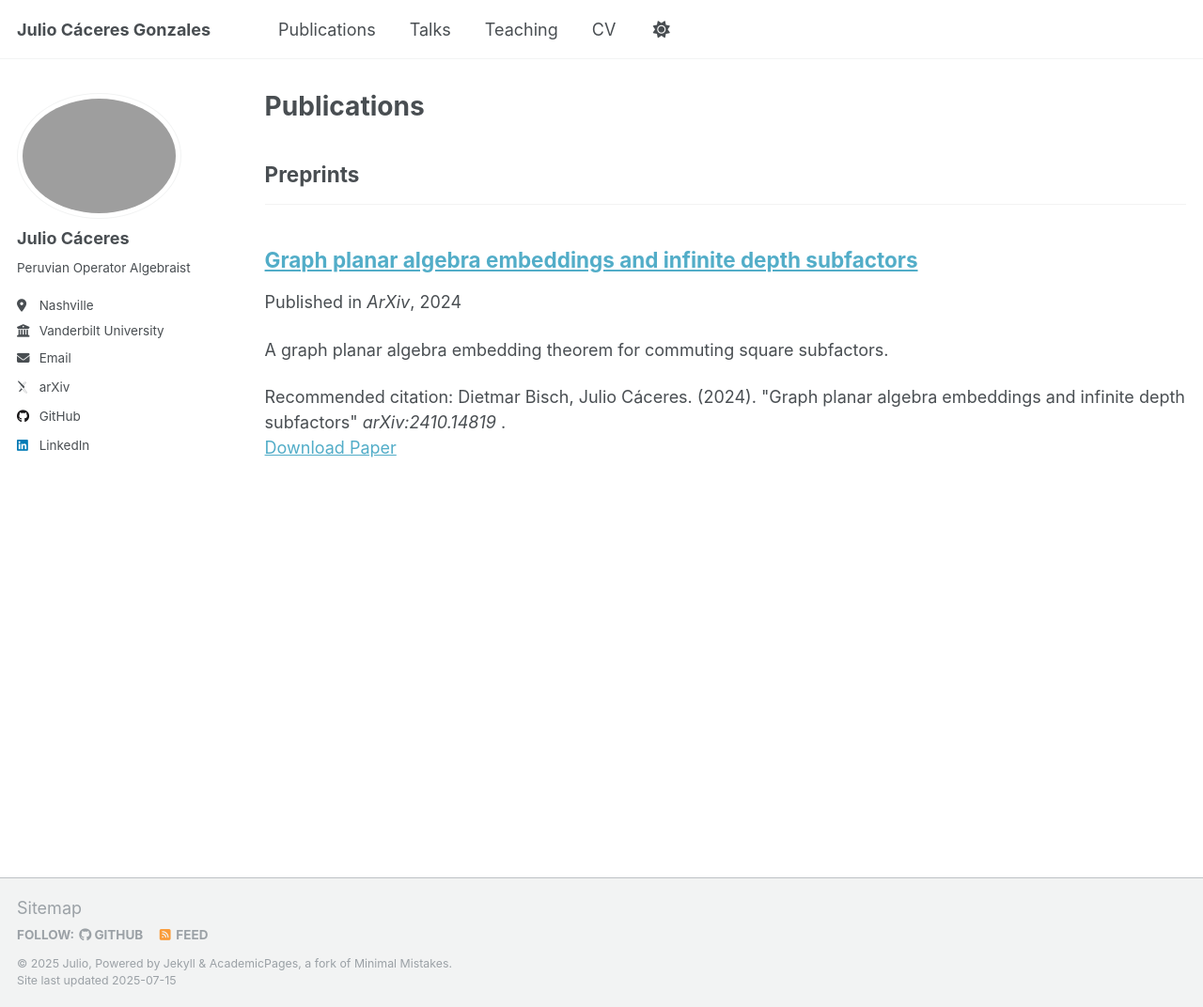
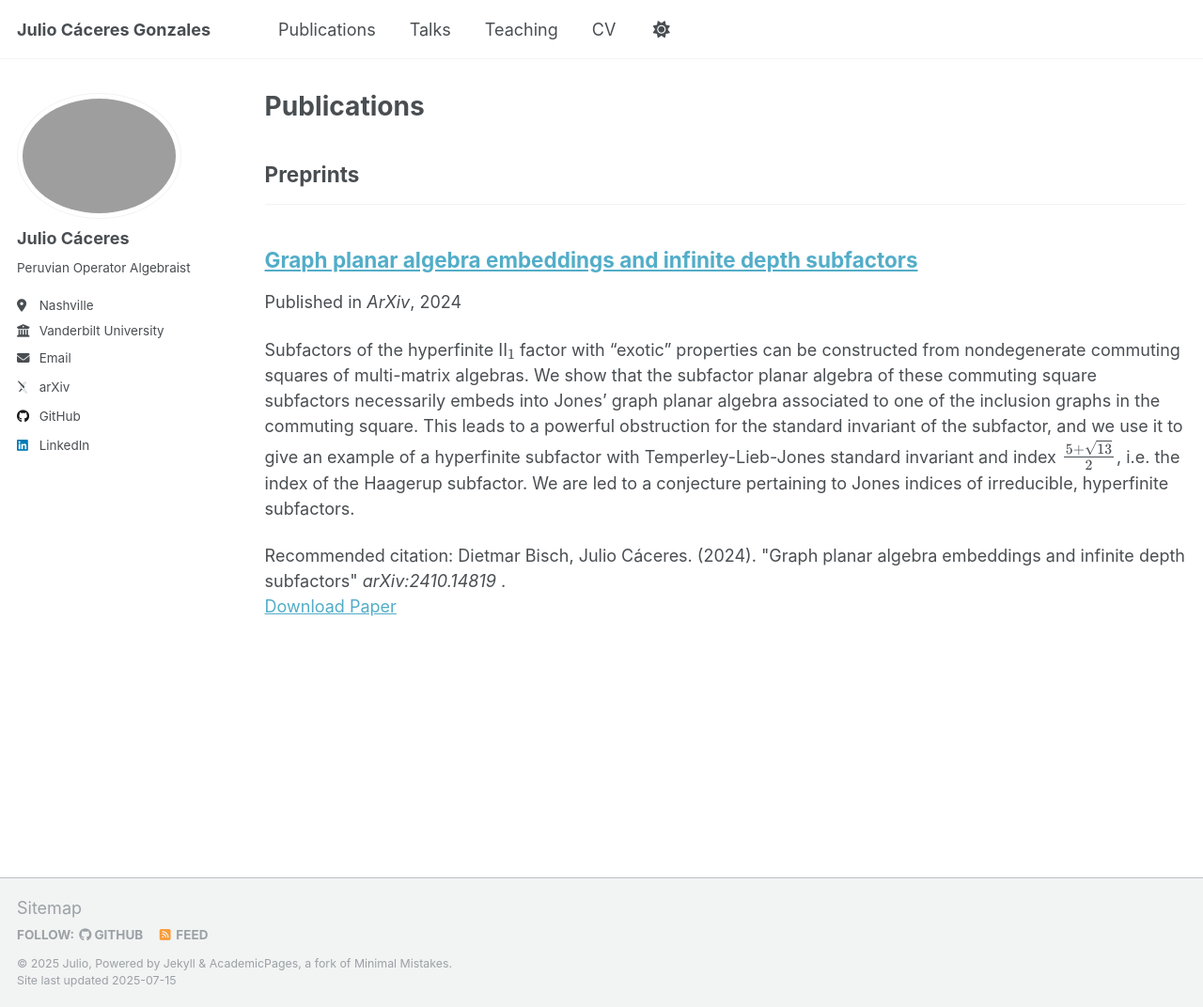
Before and after one commit to wikiwa1/wikiwa1.github.io, a Jekyll site: the page built from _pages/publications.html, in a window 1280 px wide and 1072 px high. Shown: the whole window at 94% size. Built offline with Jekyll 4.4.1, drawn with Linux system fonts in a browser that asks for light colours; some web fonts are replaced; a script that is not in the unit is left out.

Commit message:
Removed excerpt from gpa_embedding paper description

```diff
--- a/_publications/gpa_embedding.md
+++ b/_publications/gpa_embedding.md
@@ -3,7 +3,7 @@ title: "Graph planar algebra embeddings and infinite depth subfactors"
 collection: publications
 category: preprints
 permalink:
-excerpt: 'A graph planar algebra embedding theorem for commuting square subfactors.'
+excerpt:
 date: 2024-10-18
 venue: 'ArXiv'
 slidesurl: ##
```
